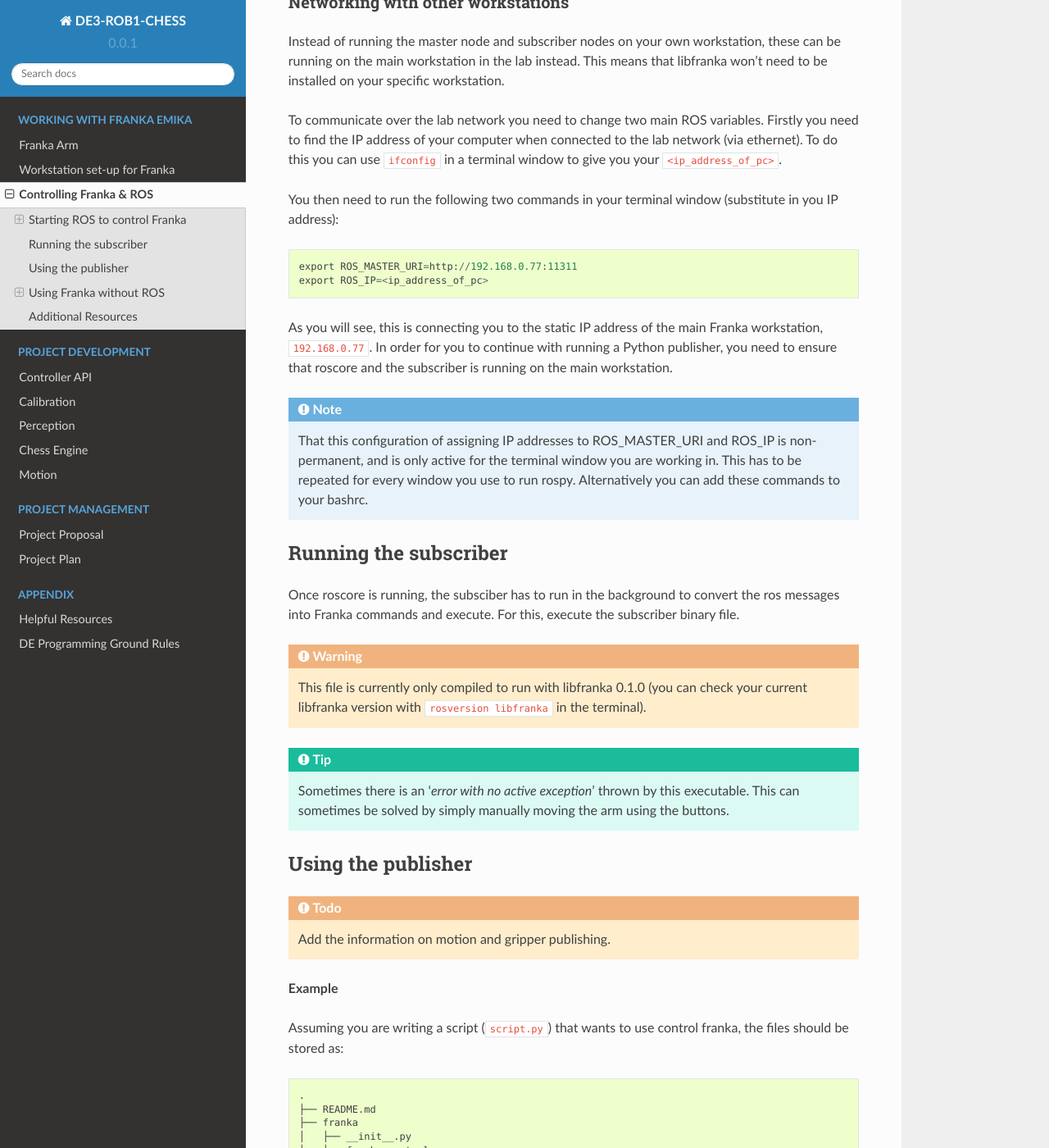
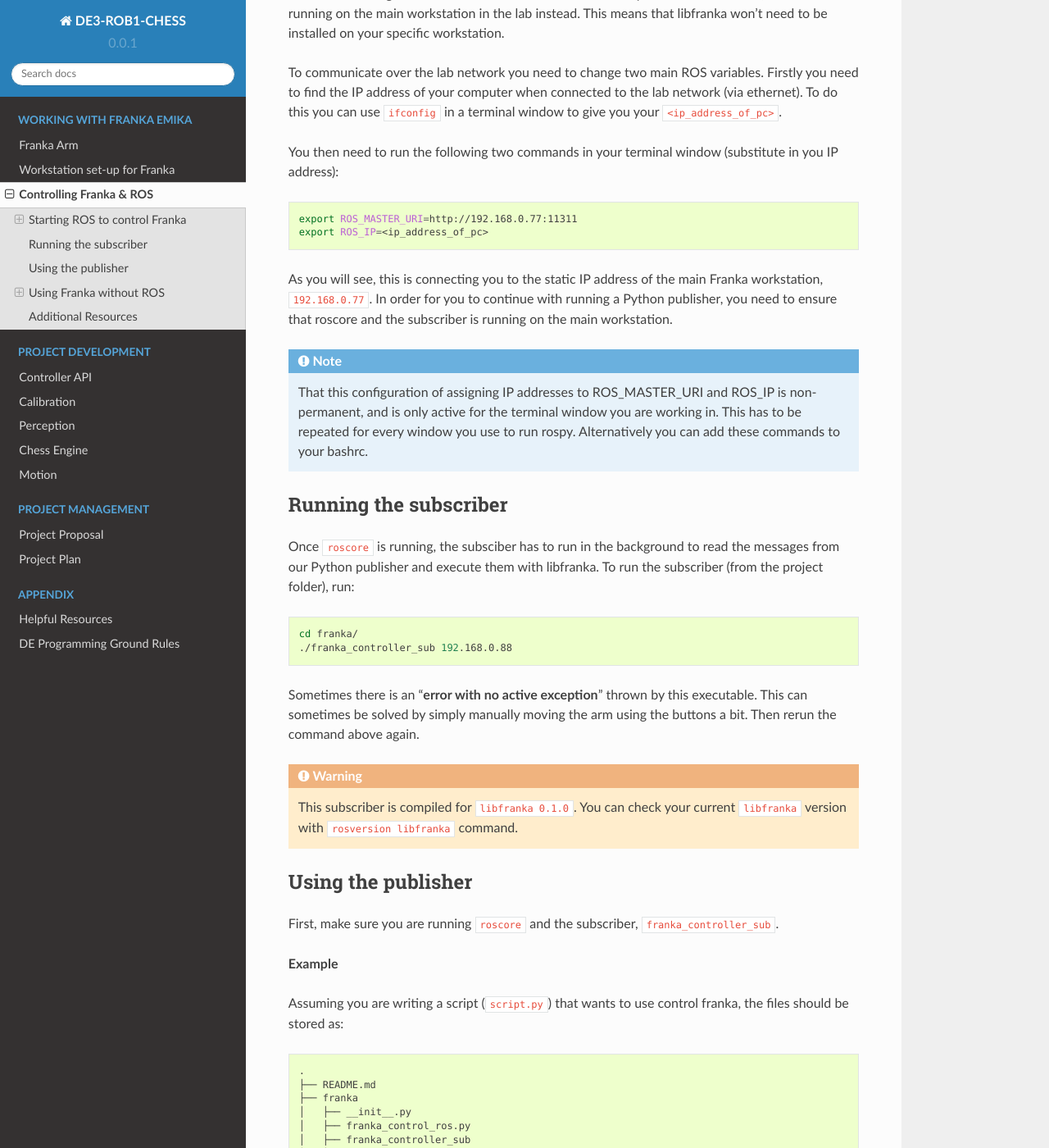
Before and after one commit to nebbles/DE3-ROB1-CHESS, a Sphinx documentation site: the page built from docs/source/operating.rst, in a window 1280 px wide and 1400 px high, scrolled down 522 px. Shown: the whole window at 82% size. Built offline with Sphinx 7.4.7 and the Read the Docs theme 2.0.0, drawn with Linux system fonts in a browser that asks for light colours; formulas are drawn with MathJax 3; some of the changed text lies outside the part shown.

Commit message:
update docs on controlling Franka

```diff
--- a/docs/source/operating.rst
+++ b/docs/source/operating.rst
@@ -15,16 +15,17 @@
 ..
 ..     Interfacing Python with FRANKA.
 
-Using a single workstation
---------------------------
+Using a single workstation for roscore
+--------------------------------------
 
-To use ROS to control the Franka arm from one workstation, you need to have the master node running for ROS. To do this, it can be done in a seperate terminal window (run ``roscore`` in the command line), or from Python with::
+To use ROS to control the Franka arm from one workstation, you need to have the master node running for ROS. To do this, open a new terminal window and run:
 
-  import subprocess
-  roscore = subprocess.Popen('roscore')
-  time.sleep(1)  # wait a bit to be sure the roscore is really launched
+.. code-block:: bash
 
-From this point, you can now run the subscriber node.
+  roscore
+
+
+From this point, you can now initialise the subscriber node.
 
 Networking with other workstations
 ----------------------------------
@@ -33,7 +34,9 @@
 
 To communicate over the lab network you need to change two main ROS variables. Firstly you need to find the IP address of your computer when connected to the lab network (via ethernet). To do this you can use ``ifconfig`` in a terminal window to give you your ``<ip_address_of_pc>``.
 
-You then need to run the following two commands in your terminal window (substitute in you IP address)::
+You then need to run the following two commands in your terminal window (substitute in you IP address):
+
+.. code-block:: bash
 
   export ROS_MASTER_URI=http://192.168.0.77:11311
   export ROS_IP=<ip_address_of_pc>
@@ -45,16 +48,21 @@
 Running the subscriber
 ======================
 
-Once roscore is running, the subsciber has to run in the background to convert the ros messages into Franka commands and execute. For this, execute the subscriber binary file.
+Once ``roscore`` is running, the subsciber has to run in the background to read the messages from our Python publisher and execute them with libfranka. To run the subscriber (from the project folder), run:
 
-.. warning:: This file is currently only compiled to run with libfranka 0.1.0 (you can check your current libfranka version with ``rosversion libfranka`` in the terminal).
+.. code-block:: bash
 
-.. tip:: Sometimes there is an '*error with no active exception*' thrown by this executable. This can sometimes be solved by simply manually moving the arm using the buttons.
+  cd franka/
+  ./franka_controller_sub 192.168.0.88
+
+Sometimes there is an "**error with no active exception**" thrown by this executable. This can sometimes be solved by simply manually moving the arm using the buttons a bit. Then rerun the command above again.
+
+.. warning:: This subscriber is compiled for ``libfranka 0.1.0``. You can check your current ``libfranka`` version with ``rosversion libfranka`` command.
 
 Using the publisher
 ===================
 
-.. todo:: Add the information on motion and gripper publishing.
+First, make sure you are running ``roscore`` and the subscriber, ``franka_controller_sub``.
 
 **Example**
 
```
